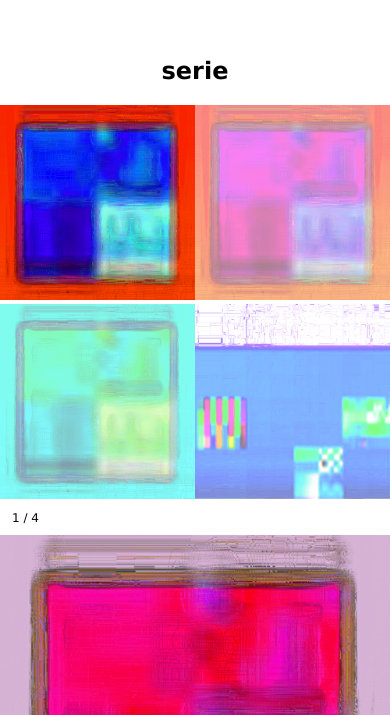
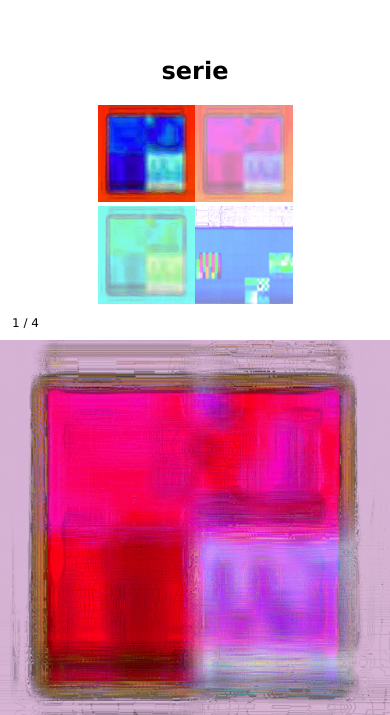
Before and after one commit to fredericGelinat/essaiLightboxheleneresponsnive, a plain HTML site: page index.html in a window 390 px wide. Shown: the part 54-769 px from the top of the page. Drawn offline with Linux system fonts and the light colour scheme.

Commit message:
responsive mobile 320vw

```diff
--- a/lightbox/lightbox2.css
+++ b/lightbox/lightbox2.css
@@ -52,15 +52,16 @@ header > .logo a:hover{
   /* vignettes*/
 
 .modal-content{
+  display: flex;
+  flex-wrap: nowrap;
   }
 
-.modal-content .vignettes{
-    display: flex;
-
+.modal-content .vignettes .row1 .row2{
+    display: inline;
     flex-direction: row;
 }
 .modal-content .vignettes .imgVignettes {
-  width: 100%;
+  width: 50vw;
   display: flex;
   flex-direction: row;
 }
@@ -73,7 +74,7 @@ width: 50%
 
 
 
-
+/* BIG BOX AFFICHAGE */
 
 .bigBox{
     /* width: 70%; */
```
Also changed, not shown: index.html (+1 -1 lines).
